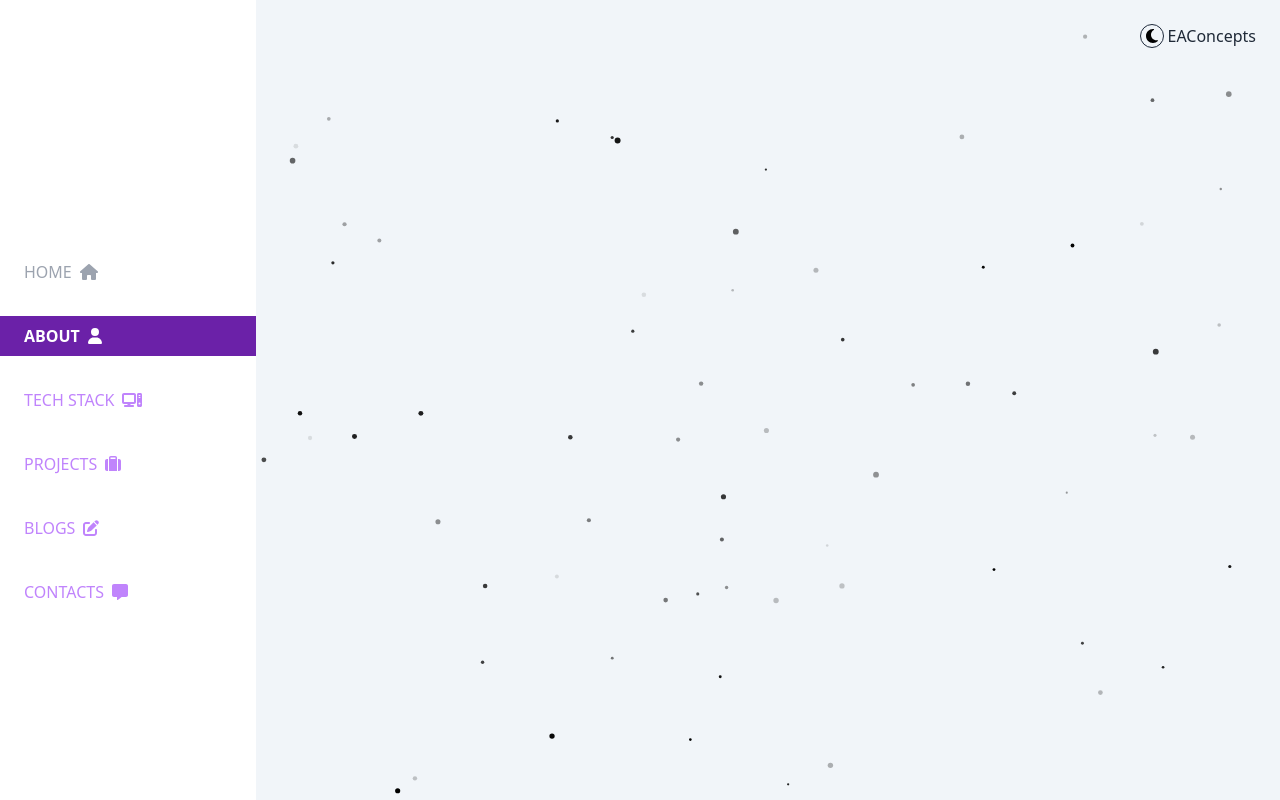
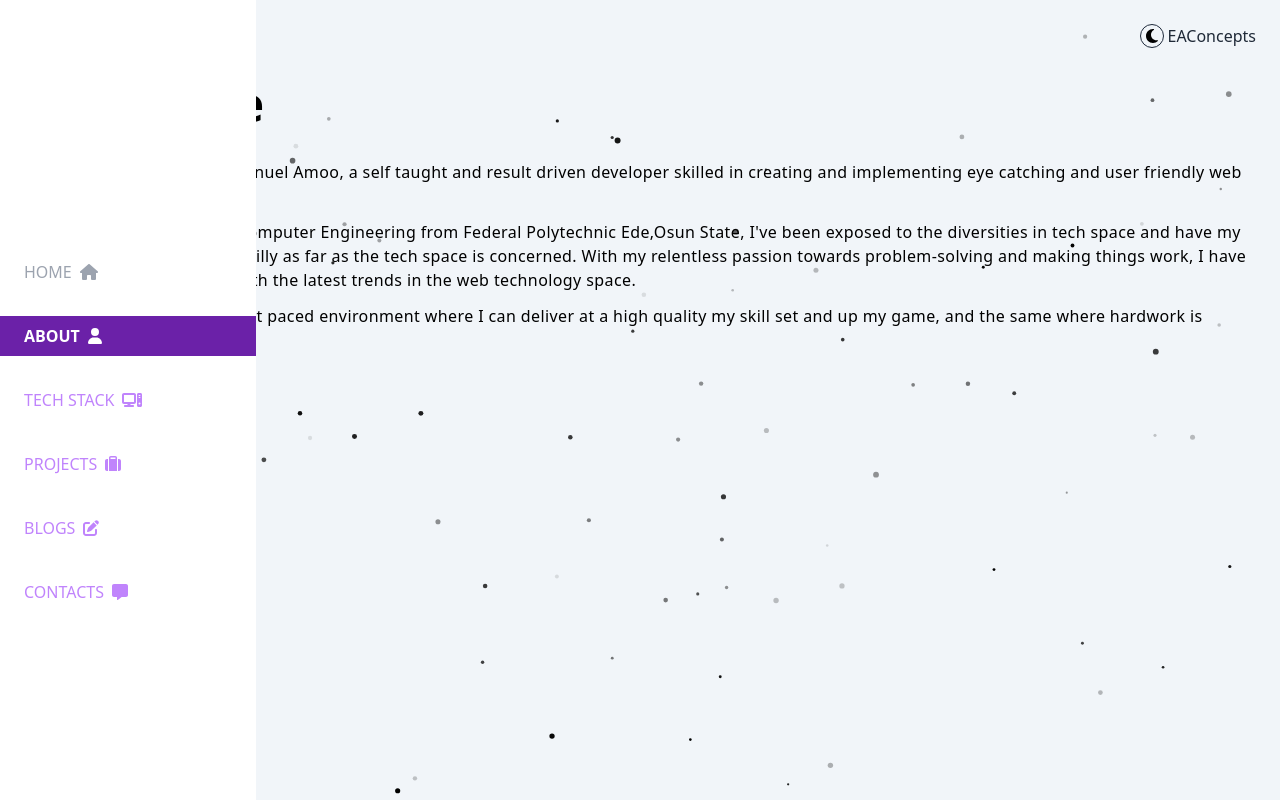
Before and after one commit to EAconcepts/Portfolio, a React (Vite) app: page /about in a window 1280 px wide. Built offline with nearby package versions, Linux system fonts and the light colour scheme.

Commit message:
update: Added texts to the about page

```diff
--- a/src/Components/About.jsx
+++ b/src/Components/About.jsx
@@ -2,7 +2,23 @@ import React from 'react'
 
 const About = () => {
   return (
-    <div>About</div>
+    <div className='flex flex-col mt-8'>
+      <h1 className='text-5xl font-bold dark:text-purple-200 tracking-wide'>
+        About Me
+      </h1>
+      <div className='mt-8 dark:text-purple-100 tracking-wide flex flex-col gap-3'>
+        <p>
+          Greetings, my name is Emmanuel Amoo, a self taught and result driven developer skilled in creating and implementing eye catching and user friendly web applications.
+          </p>
+          <p>
+          As a Distinction gradute in Computer Engineering from Federal Polytechnic Ede,Osun State, I've been exposed to the diversities in tech space and have my knowledge expanded, especailly as far as the tech space is concerned.
+          With my relentless passion towards problem-solving and making things work, I have been able to stay updated with the latest trends in the web technology space.
+          </p>
+          <p>
+          I am current seeking for a fast paced environment where I can deliver at a high quality my skill set and up my game, and the same where hardwork is handsomely rewarded.
+        </p>
+      </div>
+    </div>
   )
 }
 
```
